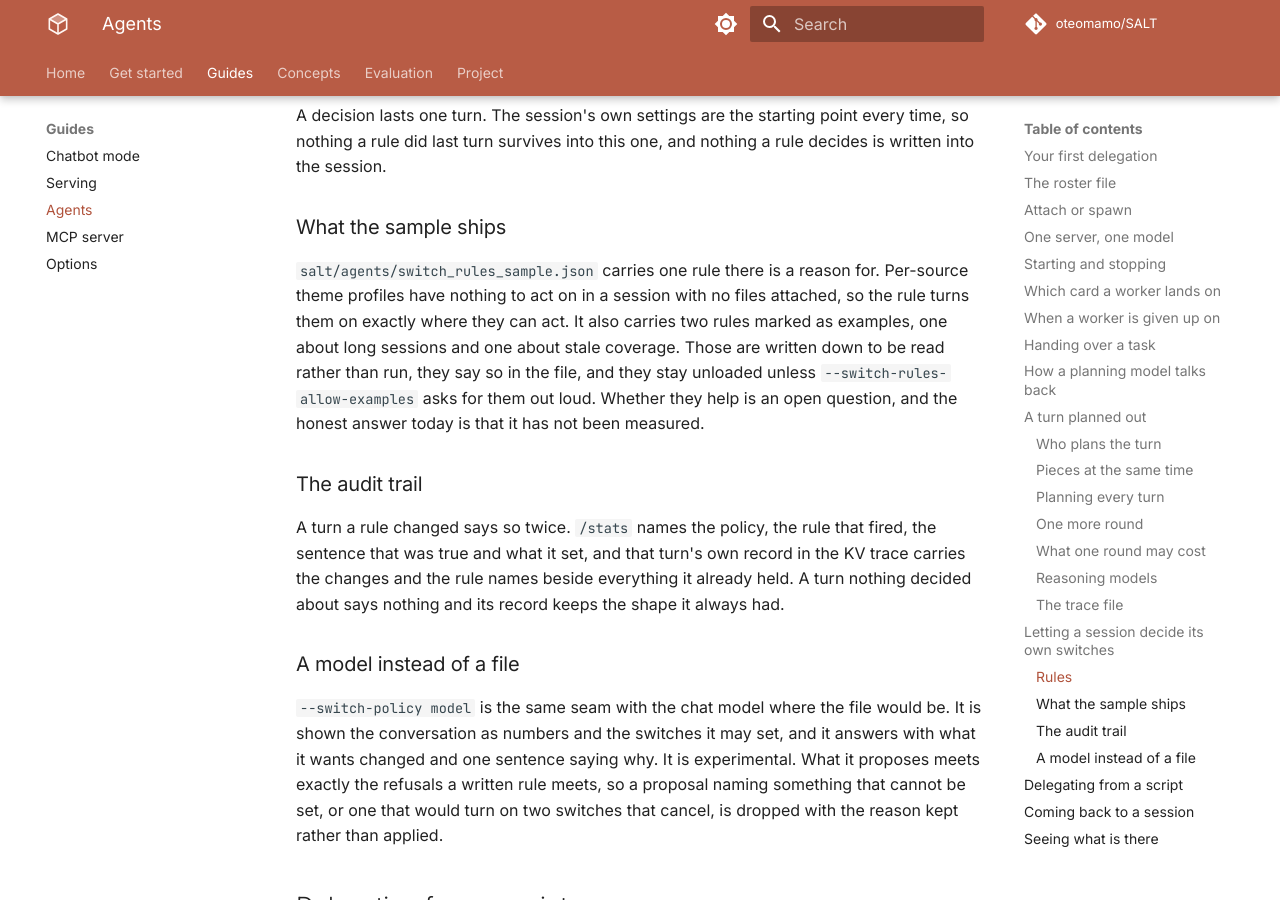
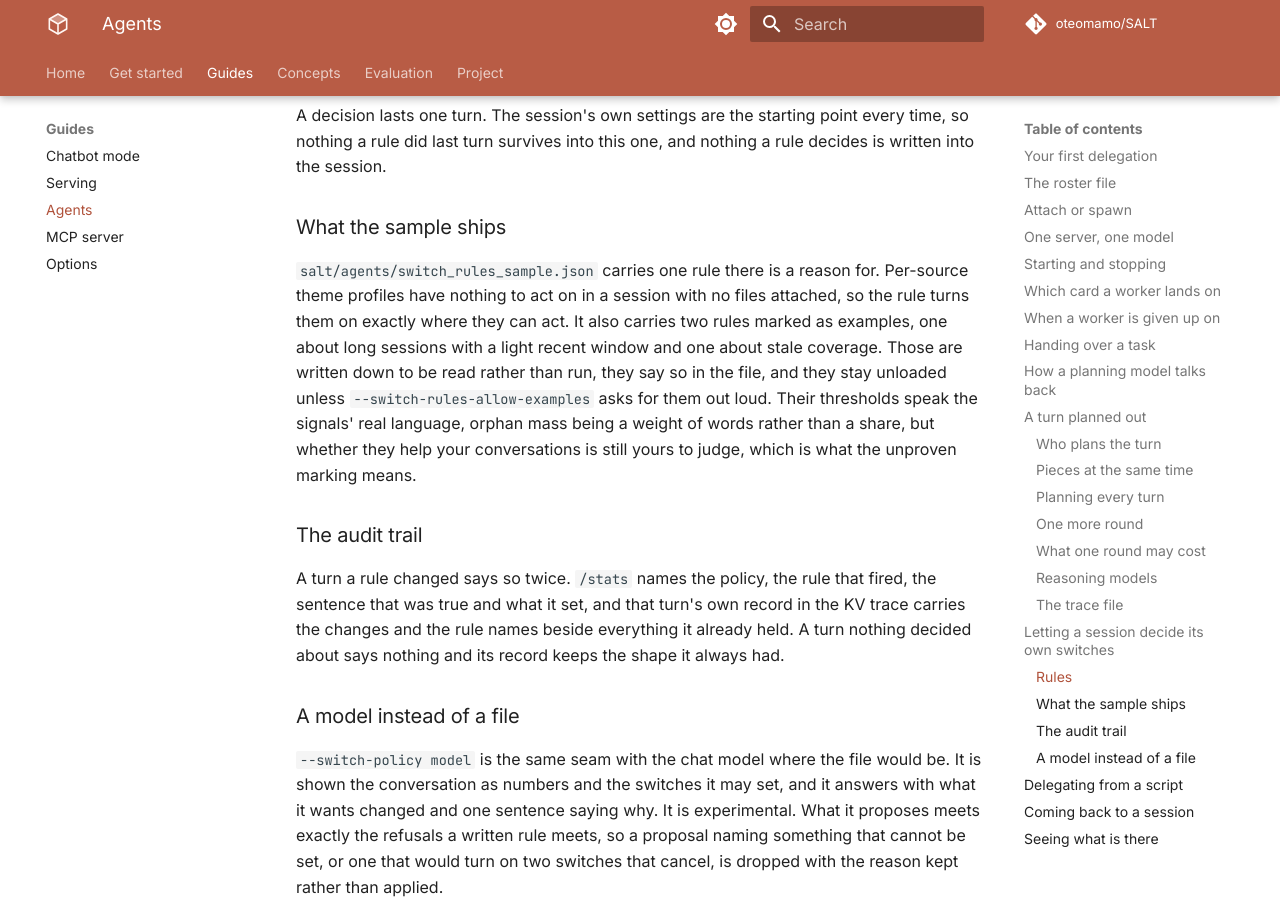
Before and after one commit to oteomamo/SALT, an MkDocs documentation site: the page built from docs/agents.md, in a window 1280 px wide and 900 px high, scrolled down 9908 px. Built offline with MkDocs 1.6.1 and Material for MkDocs 9.7.7, drawn with Linux system fonts in a browser that asks for light colours; comment, search, counter and statistics services are not loaded; the version menu is left out.

Commit message:
v2.10.120 salt: the sample rules speak the signals' real language
The sample's examples keyed on a share orphan_mass does not have, so
one was effectively true on every turn with any orphaned coverage,
and the other needed an hour of wall clock before it could fire at
all. The examples now key on the verbatim window running light in a
long conversation and on orphan mass as the weight of words it is,
both able to fire on a real session, and the agents page matches.

```diff
--- a/docs/agents.md
+++ b/docs/agents.md
@@ -488,11 +488,13 @@ one, and nothing a rule decides is written into the session.
 reason for. Per-source theme profiles have nothing to act on in a
 session with no files attached, so the rule turns them on exactly where
 they can act. It also carries two rules marked as examples, one about
-long sessions and one about stale coverage. Those are written down to be
-read rather than run, they say so in the file, and they stay unloaded
-unless `--switch-rules-allow-examples` asks for them out loud. Whether
-they help is an open question, and the honest answer today is that it
-has not been measured.
+long sessions with a light recent window and one about stale coverage.
+Those are written down to be read rather than run, they say so in the
+file, and they stay unloaded unless `--switch-rules-allow-examples`
+asks for them out loud. Their thresholds speak the signals' real
+language, orphan mass being a weight of words rather than a share, but
+whether they help your conversations is still yours to judge, which is
+what the unproven marking means.
 
 ### The audit trail
 
--- a/pyproject.toml
+++ b/pyproject.toml
@@ -4,7 +4,7 @@ build-backend = "setuptools.build_meta"
 
 [project]
 name = "salt"
-version = "2.10.119"
+version = "2.10.120"
 description = "SALT: Salience-Aware Lexical Trie for Long-Context Compression"
 readme = "README.md"
 license = "MIT"
```
Also changed, not shown: 1 other file.
